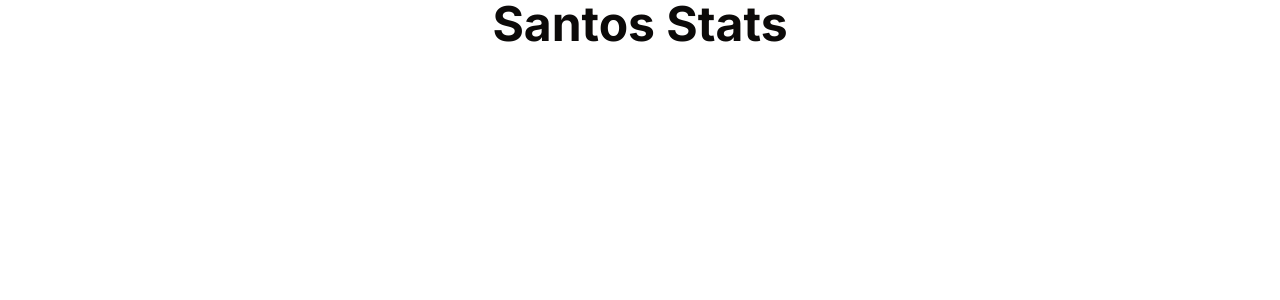
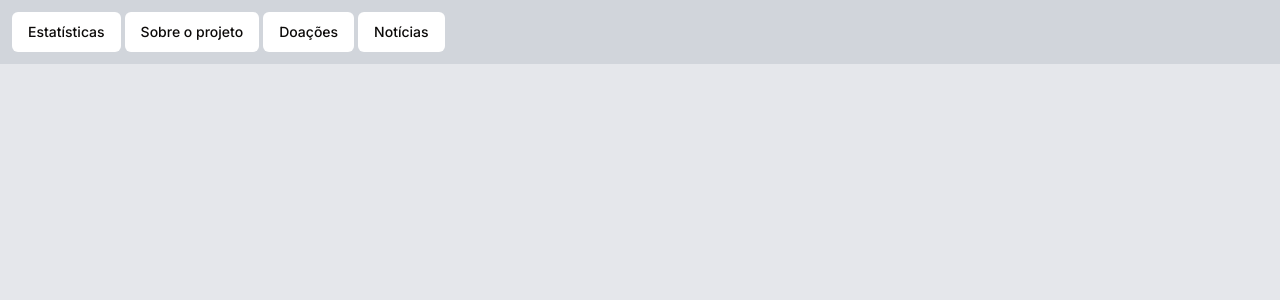
Before and after one commit to Santos-Stats/site, a Next.js app: page / in a window 1280 px wide. Shown: the top 300 px of the page. Built offline with nearby package versions, Linux system fonts and the light colour scheme.

Commit message:
started testing design

```diff
--- a/package.json
+++ b/package.json
@@ -9,6 +9,7 @@
     "lint": "next lint"
   },
   "dependencies": {
+    "@radix-ui/react-navigation-menu": "^1.1.4",
     "class-variance-authority": "^0.7.0",
     "clsx": "^2.1.0",
     "lucide-react": "^0.306.0",
--- a/src/app/layout.tsx
+++ b/src/app/layout.tsx
@@ -1,5 +1,6 @@
 import type { Metadata } from "next";
 import { Inter } from "next/font/google";
+import { cn } from "@/lib/utils";
 import "./styles/globals.css";
 
 const inter = Inter({ subsets: ["latin"] });
@@ -16,7 +17,7 @@ export default function RootLayout({
 }) {
   return (
     <html lang="pt-BR">
-      <body className={inter.className}>{children}</body>
+      <body className={cn("bg-gray-200", inter.className)}>{children}</body>
     </html>
   );
 }
--- a/src/app/page.tsx
+++ b/src/app/page.tsx
@@ -1,7 +1,9 @@
+import { Navbar } from "@/components/app/Navbar";
+
 export default function Home() {
   return (
     <main className="flex min-h-screen flex-col items-center justify-between">
-      <p className="text-5xl font-bold">Santos Stats</p>
+      <Navbar />
     </main>
   );
 }
--- /dev/null
+++ b/src/components/app/Navbar.tsx
@@ -0,0 +1,39 @@
+"use client";
+
+import Link from "next/link";
+import {
+  NavigationMenu,
+  NavigationMenuItem,
+  NavigationMenuLink,
+  NavigationMenuList,
+  navigationMenuTriggerStyle,
+} from "../ui/navigation-menu";
+
+export const NavItems = () => {
+  const routes = [
+    { name: "Estatísticas", url: "/" },
+    { name: "Sobre o projeto", url: "/" },
+    { name: "Doações", url: "/" },
+    { name: "Notícias", url: "/" },
+  ];
+
+  return routes.map((route) => (
+    <NavigationMenuItem key={route.name}>
+      <Link href={route.url} legacyBehavior passHref>
+        <NavigationMenuLink className={navigationMenuTriggerStyle()}>
+          {route.name}
+        </NavigationMenuLink>
+      </Link>
+    </NavigationMenuItem>
+  ));
+};
+
+export const Navbar = () => {
+  return (
+    <div className="w-full bg-gray-300 p-3">
+      <NavigationMenu>
+        <NavigationMenuList>{NavItems()}</NavigationMenuList>
+      </NavigationMenu>
+    </div>
+  );
+};
--- /dev/null
+++ b/src/components/ui/navigation-menu.tsx
@@ -0,0 +1,128 @@
+import * as React from "react";
+import * as NavigationMenuPrimitive from "@radix-ui/react-navigation-menu";
+import { cva } from "class-variance-authority";
+import { ChevronDown } from "lucide-react";
+
+import { cn } from "@/lib/utils";
+
+const NavigationMenu = React.forwardRef<
+  React.ElementRef<typeof NavigationMenuPrimitive.Root>,
+  React.ComponentPropsWithoutRef<typeof NavigationMenuPrimitive.Root>
+>(({ className, children, ...props }, ref) => (
+  <NavigationMenuPrimitive.Root
+    ref={ref}
+    className={cn(
+      "relative z-10 flex max-w-max flex-1 items-center justify-center",
+      className,
+    )}
+    {...props}
+  >
+    {children}
+    <NavigationMenuViewport />
+  </NavigationMenuPrimitive.Root>
+));
+NavigationMenu.displayName = NavigationMenuPrimitive.Root.displayName;
+
+const NavigationMenuList = React.forwardRef<
+  React.ElementRef<typeof NavigationMenuPrimitive.List>,
+  React.ComponentPropsWithoutRef<typeof NavigationMenuPrimitive.List>
+>(({ className, ...props }, ref) => (
+  <NavigationMenuPrimitive.List
+    ref={ref}
+    className={cn(
+      "group flex flex-1 list-none items-center justify-center space-x-1",
+      className,
+    )}
+    {...props}
+  />
+));
+NavigationMenuList.displayName = NavigationMenuPrimitive.List.displayName;
+
+const NavigationMenuItem = NavigationMenuPrimitive.Item;
+
+const navigationMenuTriggerStyle = cva(
+  "group inline-flex h-10 w-max items-center justify-center rounded-md bg-background px-4 py-2 text-sm font-medium transition-colors hover:bg-accent hover:text-accent-foreground focus:bg-accent focus:text-accent-foreground focus:outline-none disabled:pointer-events-none disabled:opacity-50 data-[active]:bg-accent/50 data-[state=open]:bg-accent/50",
+);
+
+const NavigationMenuTrigger = React.forwardRef<
+  React.ElementRef<typeof NavigationMenuPrimitive.Trigger>,
+  React.ComponentPropsWithoutRef<typeof NavigationMenuPrimitive.Trigger>
+>(({ className, children, ...props }, ref) => (
+  <NavigationMenuPrimitive.Trigger
+    ref={ref}
+    className={cn(navigationMenuTriggerStyle(), "group", className)}
+    {...props}
+  >
+    {children}{" "}
+    <ChevronDown
+      className="relative top-[1px] ml-1 h-3 w-3 transition duration-200 group-data-[state=open]:rotate-180"
+      aria-hidden="true"
+    />
+  </NavigationMenuPrimitive.Trigger>
+));
+NavigationMenuTrigger.displayName = NavigationMenuPrimitive.Trigger.displayName;
+
+const NavigationMenuContent = React.forwardRef<
+  React.ElementRef<typeof NavigationMenuPrimitive.Content>,
+  React.ComponentPropsWithoutRef<typeof NavigationMenuPrimitive.Content>
+>(({ className, ...props }, ref) => (
+  <NavigationMenuPrimitive.Content
+    ref={ref}
+    className={cn(
+      "left-0 top-0 w-full data-[motion^=from-]:animate-in data-[motion^=to-]:animate-out data-[motion^=from-]:fade-in data-[motion^=to-]:fade-out data-[motion=from-end]:slide-in-from-right-52 data-[motion=from-start]:slide-in-from-left-52 data-[motion=to-end]:slide-out-to-right-52 data-[motion=to-start]:slide-out-to-left-52 md:absolute md:w-auto ",
+      className,
+    )}
+    {...props}
+  />
+));
+NavigationMenuContent.displayName = NavigationMenuPrimitive.Content.displayName;
+
+const NavigationMenuLink = NavigationMenuPrimitive.Link;
+
+const NavigationMenuViewport = React.forwardRef<
+  React.ElementRef<typeof NavigationMenuPrimitive.Viewport>,
+  React.ComponentPropsWithoutRef<typeof NavigationMenuPrimitive.Viewport>
+>(({ className, ...props }, ref) => (
+  <div className={cn("absolute left-0 top-full flex justify-center")}>
+    <NavigationMenuPrimitive.Viewport
+      className={cn(
+        "origin-top-center relative mt-1.5 h-[var(--radix-navigation-menu-viewport-height)] w-full overflow-hidden rounded-md border bg-popover text-popover-foreground shadow-lg data-[state=open]:animate-in data-[state=closed]:animate-out data-[state=closed]:zoom-out-95 data-[state=open]:zoom-in-90 md:w-[var(--radix-navigation-menu-viewport-width)]",
+        className,
+      )}
+      ref={ref}
+      {...props}
+    />
+  </div>
+));
+NavigationMenuViewport.displayName =
+  NavigationMenuPrimitive.Viewport.displayName;
+
+const NavigationMenuIndicator = React.forwardRef<
+  React.ElementRef<typeof NavigationMenuPrimitive.Indicator>,
+  React.ComponentPropsWithoutRef<typeof NavigationMenuPrimitive.Indicator>
+>(({ className, ...props }, ref) => (
+  <NavigationMenuPrimitive.Indicator
+    ref={ref}
+    className={cn(
+      "top-full z-[1] flex h-1.5 items-end justify-center overflow-hidden data-[state=visible]:animate-in data-[state=hidden]:animate-out data-[state=hidden]:fade-out data-[state=visible]:fade-in",
+      className,
+    )}
+    {...props}
+  >
+    <div className="relative top-[60%] h-2 w-2 rotate-45 rounded-tl-sm bg-border shadow-md" />
+  </NavigationMenuPrimitive.Indicator>
+));
+NavigationMenuIndicator.displayName =
+  NavigationMenuPrimitive.Indicator.displayName;
+
+export {
+  navigationMenuTriggerStyle,
+  NavigationMenu,
+  NavigationMenuList,
+  NavigationMenuItem,
+  NavigationMenuContent,
+  NavigationMenuTrigger,
+  NavigationMenuLink,
+  NavigationMenuIndicator,
+  NavigationMenuViewport,
+};
```
Also changed, not shown: 1 other file (tests, documents, lock files or other folders).
